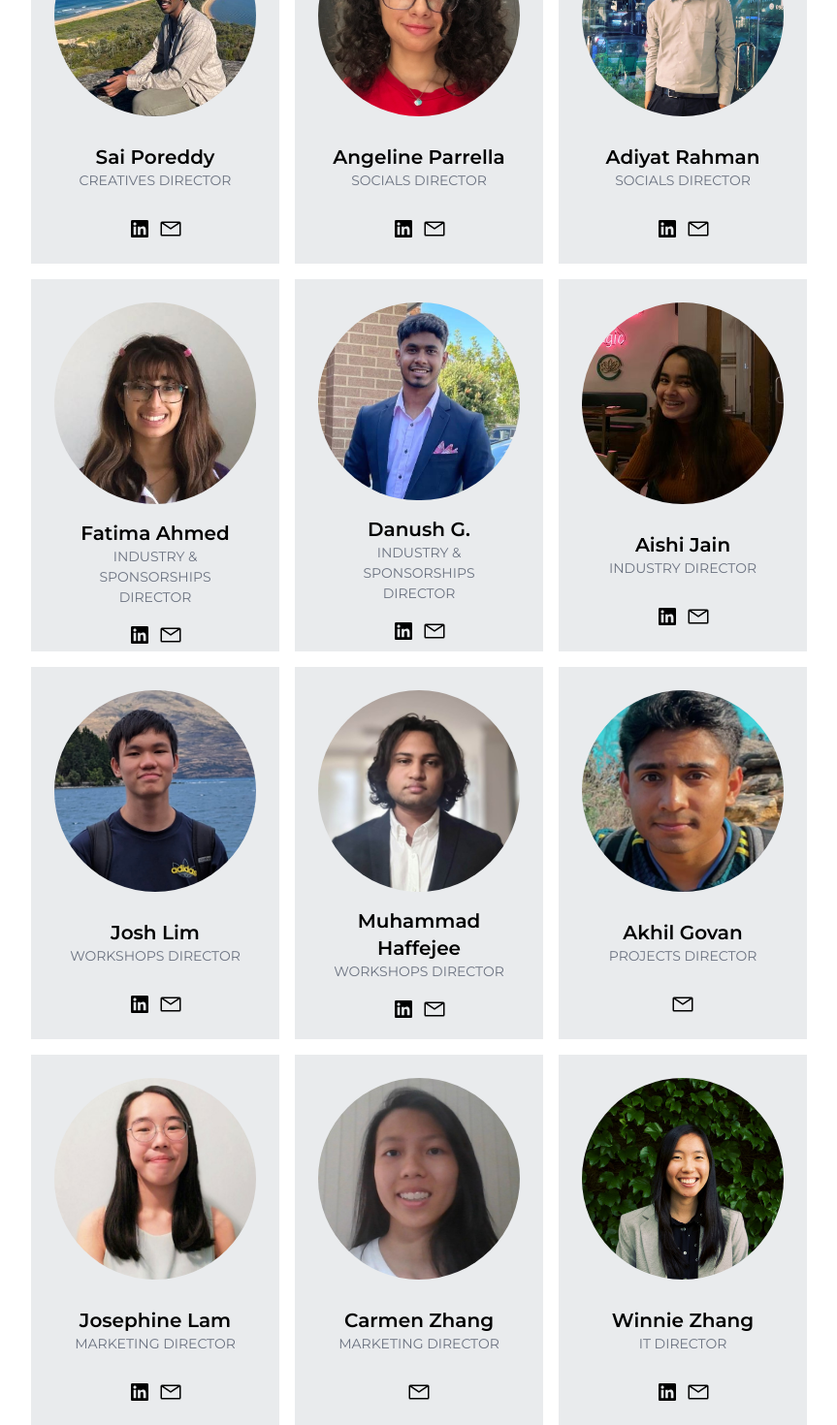
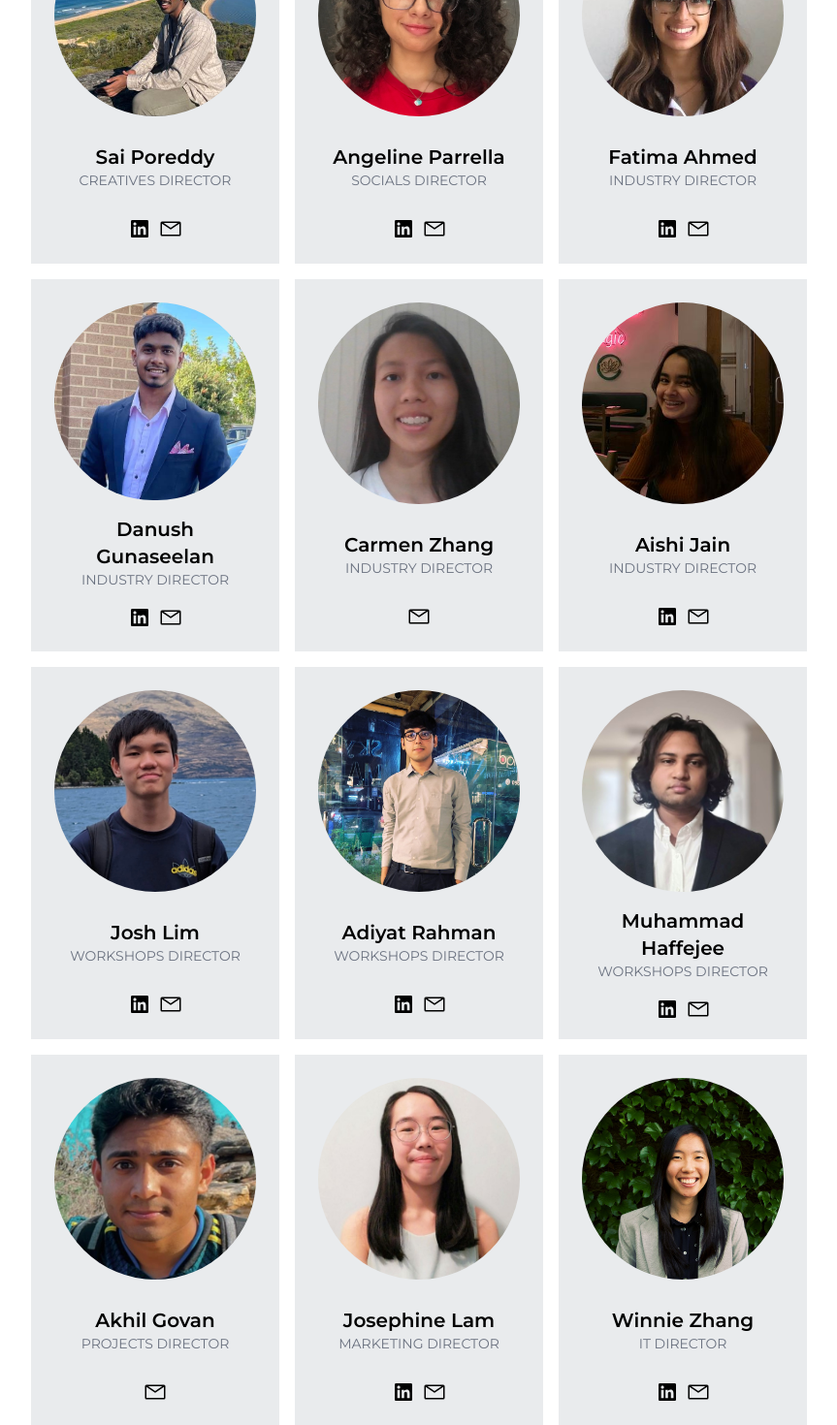
Before and after one commit to UNSW-Mechatronics-Society/mtrnsoc-website, a Next.js app: page /team in a window 1280 px wide. Shown: the part 2120-3590 px from the top of the page at 97% size, without its empty margins (208-1071 px from the left). Built offline with nearby package versions, Linux system fonts and the light colour scheme; a web font is replaced by a local one.

Commit message:
Revert "fixed incorrect director positions"

```diff
--- a/data/teamData.ts
+++ b/data/teamData.ts
@@ -99,22 +99,22 @@ export const directorData: ProfileData[] = [
     linkedIn: "https://www.linkedin.com/in/angeline-parrella-1a843215a/",
   },
   {
-    src: "/images/profiles/AdiyatR.jpg",
-    id: "Adiyat Rahman",
-    position: "Socials Director",
-    linkedIn: "https://www.linkedin.com/in/adiyatrahman/",
-  },
-  {
     src: "/images/profiles/FatimaA.jpeg",
     id: "Fatima Ahmed",
-    position: "Industry & Sponsorships Director",
+    position: "Industry Director",
     linkedIn: "https://www.linkedin.com/in/fatima-ahmed-26928020a/",
   },
   {
     src: "/images/profiles/DanushG.jpg",
-    id: "Danush G.",
-    position: "Industry & Sponsorships Director",
+    id: "Danush Gunaseelan",
+    position: "Industry Director",
     linkedIn: "https://www.linkedin.com/in/thanushwur-gunaseelan-a93180148/?originalSubdomain=au",
+  },
+  {
+    src: "/images/profiles/CarmenZ.jpg",
+    id: "Carmen Zhang",
+    position: "Industry Director",
+    linkedIn: null,
   },
   {
     src: "/images/profiles/AishiJ.jpeg",
@@ -127,6 +127,12 @@ export const directorData: ProfileData[] = [
     id: "Josh Lim",
     position: "Workshops Director",
     linkedIn: "https://www.linkedin.com/in/joshclim/",
+  },
+  {
+    src: "/images/profiles/AdiyatR.jpg",
+    id: "Adiyat Rahman",
+    position: "Workshops Director",
+    linkedIn: "https://www.linkedin.com/in/adiyatrahman/",
   },
   {
     src: "/images/profiles/Muhammad.jpg",
@@ -145,12 +151,6 @@ export const directorData: ProfileData[] = [
     id: "Josephine Lam",
     position: "Marketing Director",
     linkedIn: "https://www.linkedin.com/in/josephine-lam-808946172/",
-  },
-  {
-    src: "/images/profiles/CarmenZ.jpg",
-    id: "Carmen Zhang",
-    position: "Marketing Director",
-    linkedIn: null,
   },
   {
     src: "/images/profiles/WinnieZ.jpeg",
```
